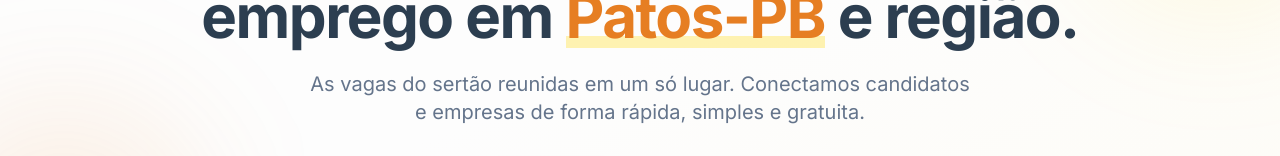
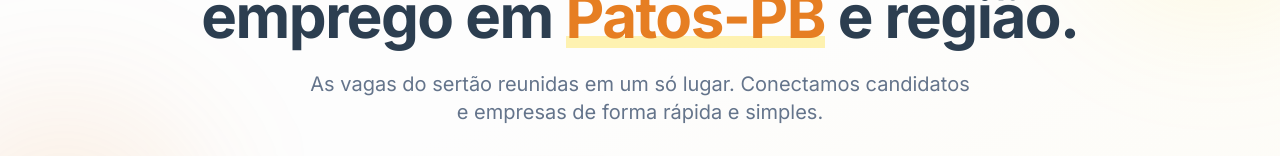
Before and after one commit to andreydantasvf/patos-empregos, a Next.js app in the folder web/: page / in a window 1280 px wide. Shown: the part 255-411 px from the top of the page. Built offline with nearby package versions, Linux system fonts and the light colour scheme; no server answers.

Commit message:
fix: remove redundant wording in hero section description

```diff
--- a/web/src/components/hero-section.tsx
+++ b/web/src/components/hero-section.tsx
@@ -28,7 +28,7 @@ export function HeroSection() {
 
           <p className="mx-auto mb-8 max-w-2xl text-pretty text-lg text-muted-foreground md:text-xl">
             As vagas do sertão reunidas em um só lugar. Conectamos candidatos e
-            empresas de forma rápida, simples e gratuita.
+            empresas de forma rápida e simples.
           </p>
 
           <div className="mb-12 flex flex-col items-center justify-center gap-4 sm:flex-row">
```
